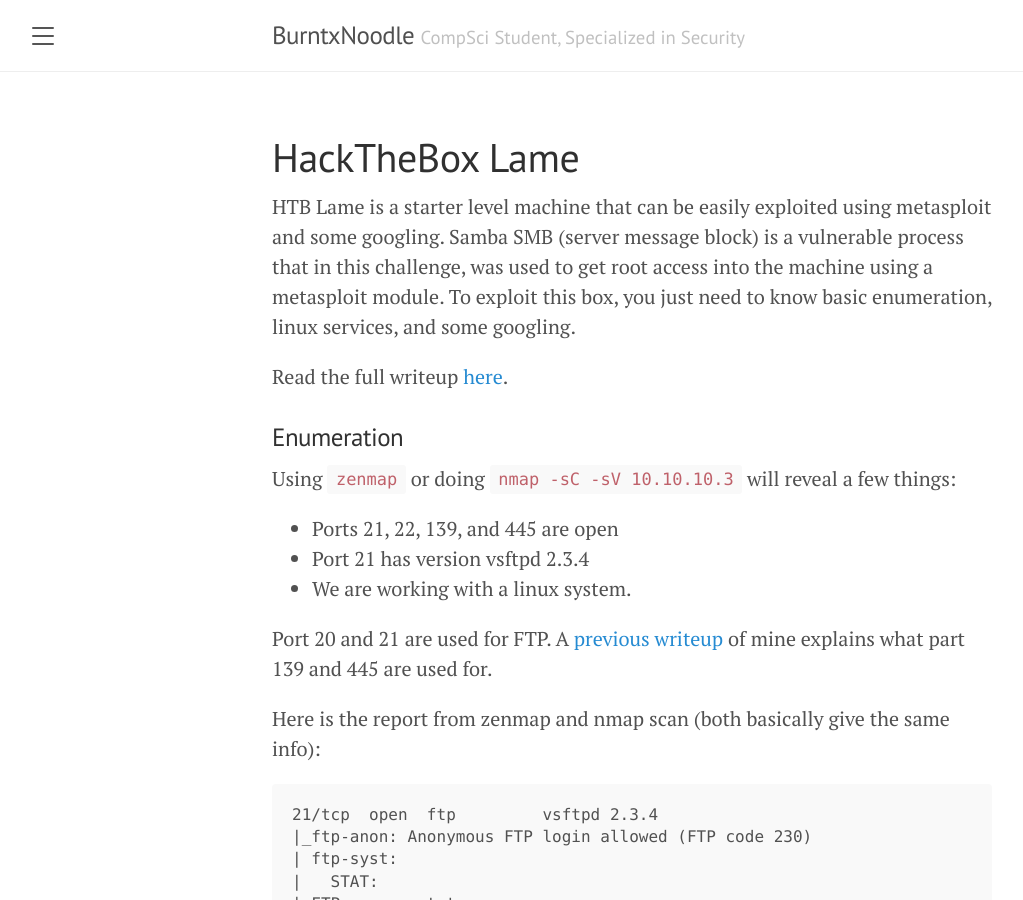
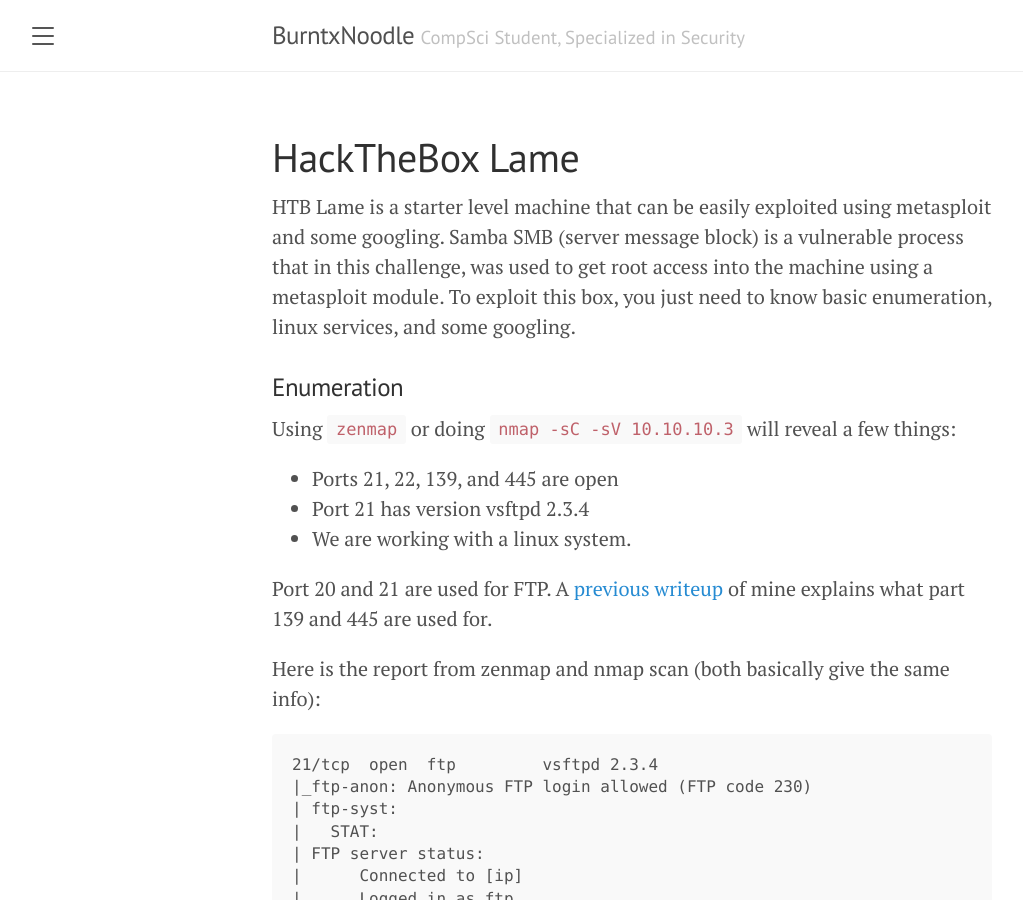
Before and after one commit to BurntxNoodle/blog, a Jekyll site: the page built from writeups/HTB-Lame.md, in a window 1280 px wide and 900 px high. Shown: the whole window, without its empty margins (8-1031 px from the left). Built offline with Jekyll 4.4.1, drawn with Linux system fonts in a browser that asks for light colours.

Commit message:
Update HTB-Lame.md

````diff
--- a/writeups/HTB-Lame.md
+++ b/writeups/HTB-Lame.md
@@ -4,8 +4,6 @@
 ---
 
 HTB Lame is a starter level machine that can be easily exploited using metasploit and some googling. Samba SMB (server message block) is a vulnerable process that in this challenge, was used to get root access into the machine using a metasploit module. To exploit this box, you just need to know basic enumeration, linux services, and some googling.
-
-Read the full writeup [here](https://burntxnoodle.github.io/writeups/HTB-Lame/).
 
 ### Enumeration
 Using ```zenmap``` or doing ```nmap -sC -sV 10.10.10.3``` will reveal a few things:
````
